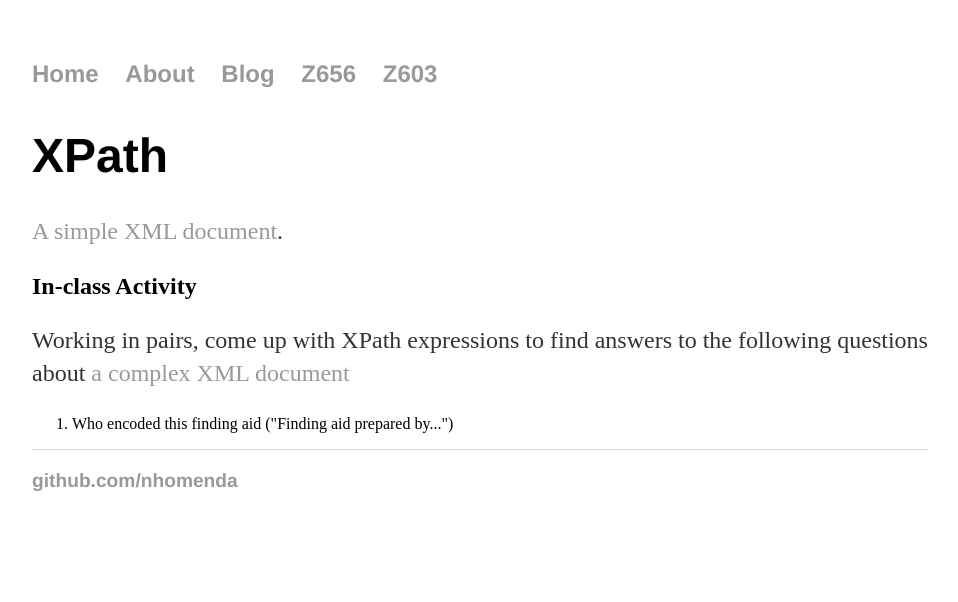
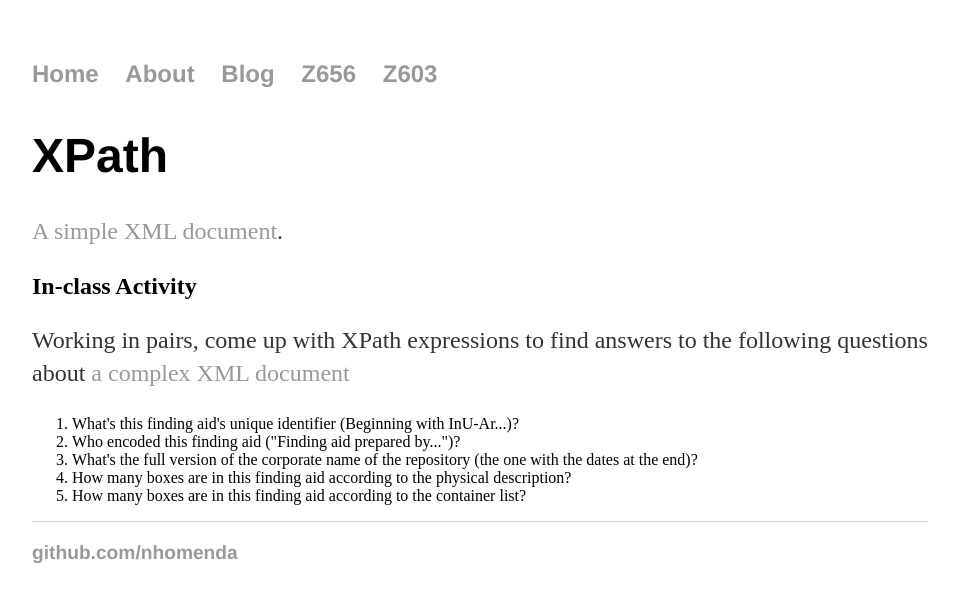
Before and after one commit to nhomenda/nhomenda.github.io, a Jekyll site: the page built from Z603/xpath.html, in a window 1280 px wide. Shown: the top 602 px of the page, without its empty margins (160-1118 px from the left). Built offline with Jekyll 4.4.1, drawn with Linux system fonts in a browser that asks for light colours.

Commit message:
Update xpath.html

```diff
--- a/Z603/xpath.html
+++ b/Z603/xpath.html
@@ -10,6 +10,10 @@ date: 2019-03-21
   <h2>In-class Activity</h2>
   <p>Working in pairs, come up with XPath expressions to find answers to the following questions about <a href="http://purl.dlib.indiana.edu/iudl/findingaids/archives/InU-Ar-VAD7971">a complex XML document</a>
 <ol>
-<li>Who encoded this finding aid ("Finding aid prepared by...")</li>
+<li>What's this finding aid's unique identifier (Beginning with InU-Ar...)?</li>
+<li>Who encoded this finding aid ("Finding aid prepared by...")?</li>
+<li>What's the full version of the corporate name of the repository (the one with the dates at the end)?</li>
+<li>How many boxes are in this finding aid according to the physical description?</li>
+<li>How many boxes are in this finding aid according to the container list?</li>
 </ol>
 </div><!-- /.blurb -->
```
